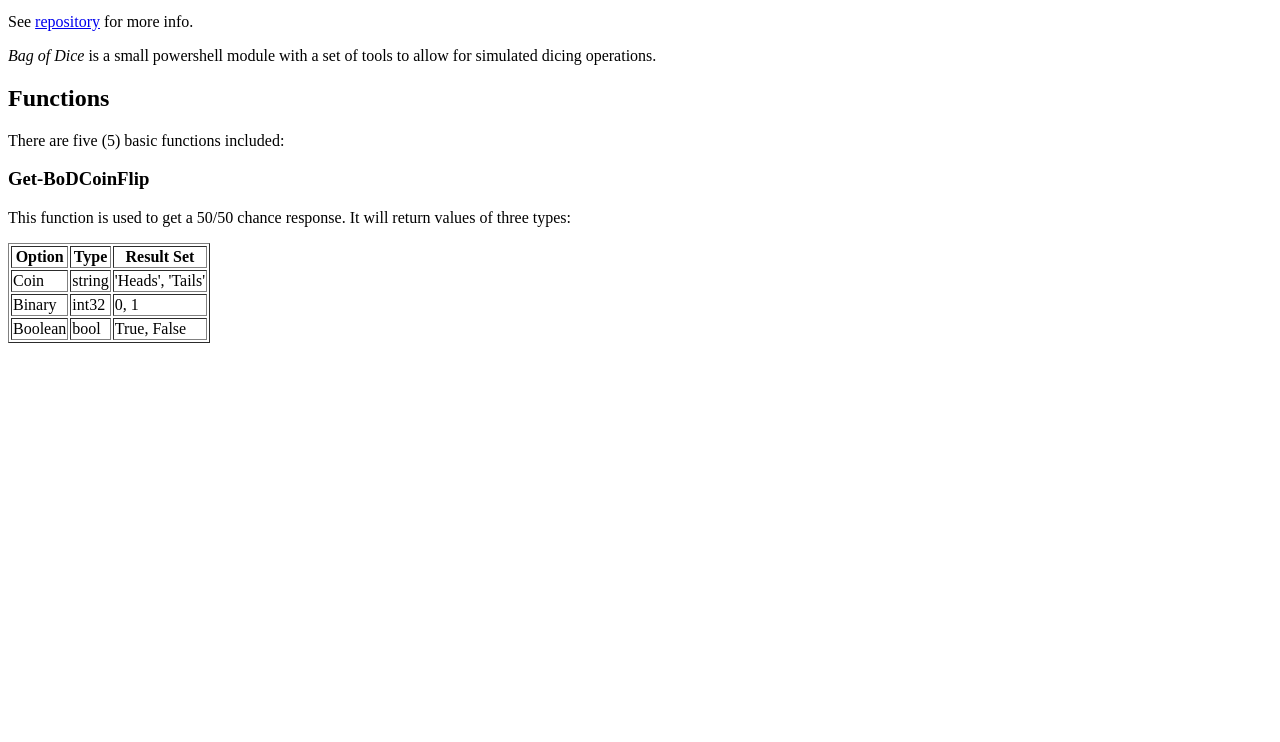
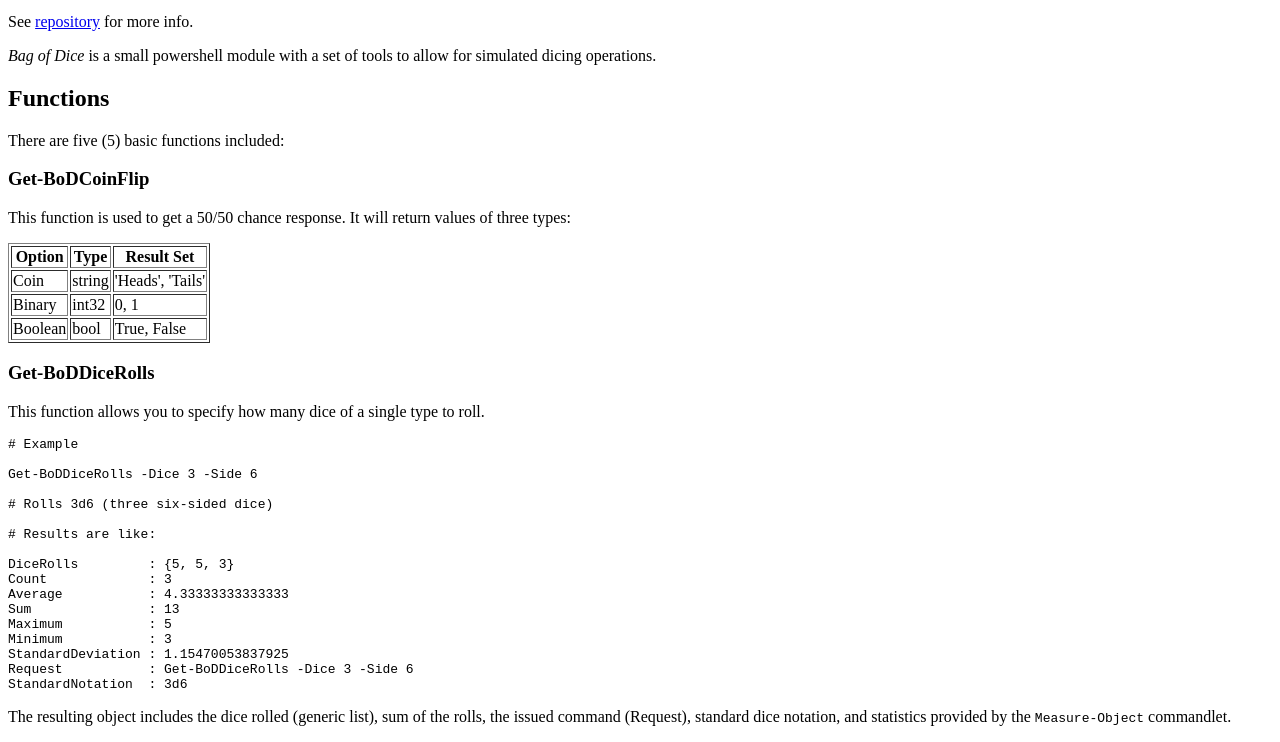
Before and after one commit to dwhiteplume/BagOfDice, a plain HTML site: page docs/index.html in a window 1280 px wide. Shown: the part 101-843 px from the top of the page. Before the commit the page ends 800 px from the top, so only its background shows below. Drawn offline with Linux system fonts and the light colour scheme.

Commit message:
dicerolls
expanded documentation

```diff
--- a/docs/index.html
+++ b/docs/index.html
@@ -46,6 +46,31 @@ by <a rel="me" href="https://tech.lgbt/@dariusw">@dariusw@tech.lgbt</a>
     <td>True, False</td>
   </tr>
 </table>
+<h3>Get-BoDDiceRolls</h3>
+<p>This function allows you to specify how many dice of a single type to roll.</p>
+<pre>
+# Example
+
+Get-BoDDiceRolls -Dice 3 -Side 6
+
+# Rolls 3d6 (three six-sided dice)
+
+# Results are like:
+
+DiceRolls         : {5, 5, 3}
+Count             : 3
+Average           : 4.33333333333333
+Sum               : 13
+Maximum           : 5
+Minimum           : 3
+StandardDeviation : 1.15470053837925
+Request           : Get-BoDDiceRolls -Dice 3 -Side 6
+StandardNotation  : 3d6
+</pre>
+<p>The resulting object includes the dice rolled (generic list), sum of the rolls,
+the issued command (Request), standard dice notation, and statistics provided by
+the <code>Measure-Object</code> commandlet.</p>
+
 <!--
 <p>
 <a href="http://validator.w3.org/check?uri=referer">
```
